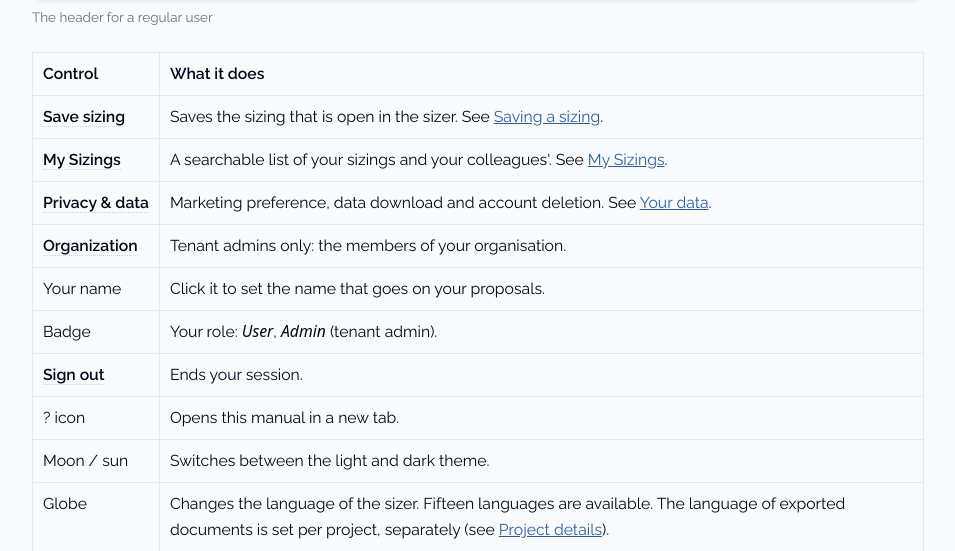
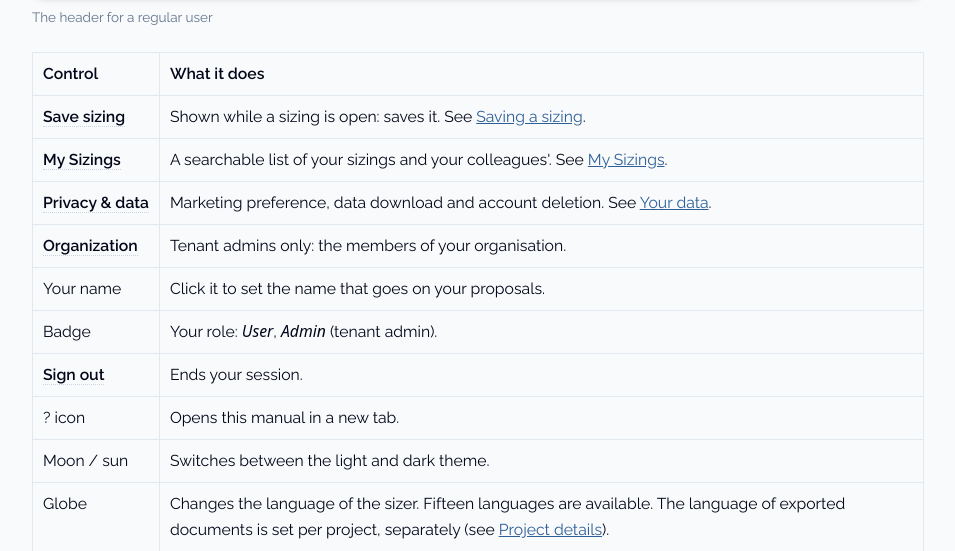
Before and after one commit to wvcollenburg/sizer, a Flask app: page /manual/ in a window 1280 px wide. Shown: the part 3349-3900 px from the top of the page, without its empty margins (312-1267 px from the left). Run offline with Flask 3, Linux system fonts and the light colour scheme; the visitor is signed in with stand-in values (Sample User, id 1); tables that the repository leaves empty hold one stand-in row (values such as "Sample post"); data that the repository does not hold is empty; some libraries are stand-ins or nearby versions; some web fonts are replaced.

Commit message:
fix(header save button): Save sizing only shows while a sizing is open
On the Projects screen and a project page there is nothing to save, so the
header's Save sizing is hidden there (by the same body class that picks the
screen). The manual's header table follows.

```diff
--- a/app/static/css/style.css
+++ b/app/static/css/style.css
@@ -3031,6 +3031,10 @@ body.view-project  #project-screens { display: block; max-width: 64rem; margin:
 body.view-projects main,
 body.view-project  main { display: none; }
 body.auth-required #project-screens { display: none; }
+/* The header's Save sizing saves what is open in the sizer; on a project
+   screen there is nothing to save. */
+body.view-projects .account-bar .btn-account,
+body.view-project  .account-bar .btn-account { display: none; }
 
 .project-screen { animation: fadeIn 0.15s ease-out; }
 
--- a/app/templates/manual/chapters/getting_started.html
+++ b/app/templates/manual/chapters/getting_started.html
@@ -56,7 +56,7 @@
 {{ m.shot("header", "The header for a regular user") }}
 <table class="manual-table">
     <tr><th>Control</th><th>What it does</th></tr>
-    <tr><td>{{ m.ui("Save sizing") }}</td><td>Saves the sizing that is open in the sizer. See
+    <tr><td>{{ m.ui("Save sizing") }}</td><td>Shown while a sizing is open: saves it. See
         <a href="#saving">Saving a sizing</a>.</td></tr>
     <tr><td>{{ m.ui("My Sizings") }}</td><td>A searchable list of your sizings and your
         colleagues'. See <a href="#my-sizings">My Sizings</a>.</td></tr>
```
